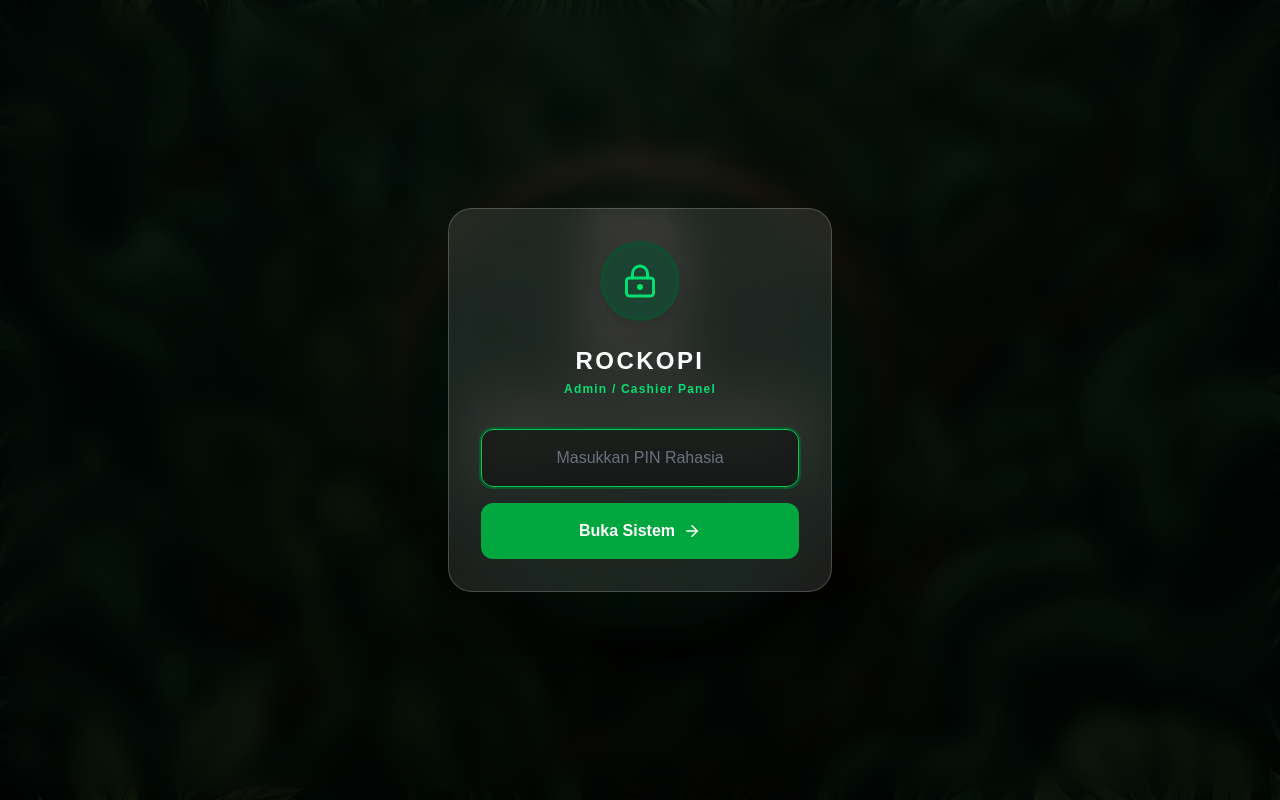
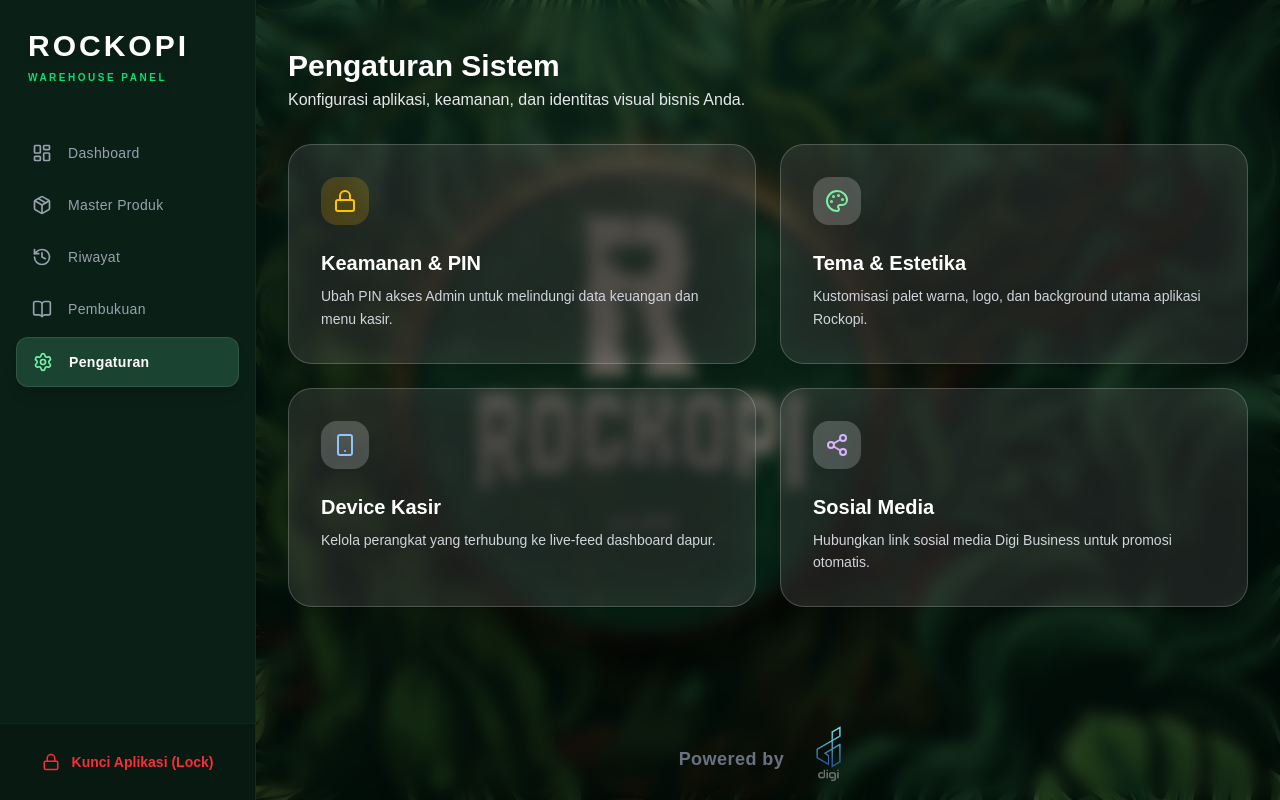
Before and after one commit to jacquilla/rockopi-app, a Next.js app: page /settings in a window 1280 px wide. Built offline with nearby package versions, Linux system fonts and the light colour scheme; no server answers; the database is empty.

Commit message:
update lagi

```diff
--- a/app/(admin)/layout.tsx
+++ b/app/(admin)/layout.tsx
@@ -1,221 +1,85 @@
 "use client";
 
-import { useState, useEffect } from "react";
 import Link from "next/link";
 import { usePathname } from "next/navigation";
 import {
   LayoutDashboard,
   Package,
-  ArrowLeftRight,
   History,
   BookOpen,
-  LockKeyhole,
-  ArrowRight,
   Settings,
+  Lock,
 } from "lucide-react";
-import "../globals.css";
 
-const menuItems = [
-  { name: "Dashboard", path: "/", icon: LayoutDashboard },
-  { name: "Master Produk", path: "/products", icon: Package },
-  { name: "In/Out Stok", path: "/transactions", icon: ArrowLeftRight },
-  { name: "Riwayat", path: "/logs", icon: History },
-  { name: "Pembukuan", path: "/finance", icon: BookOpen },
-  { name: "Pengaturan", path: "/settings", icon: Settings }, // MENU BARU
-];
-
-export default function RootLayout({
+export default function AdminLayout({
   children,
 }: {
   children: React.ReactNode;
 }) {
   const pathname = usePathname();
-  const isCustomerPage = pathname === "/order";
 
-  const [isAuthenticated, setIsAuthenticated] = useState(false);
-  const [pinCode, setPinCode] = useState("");
-  const [isChecking, setIsChecking] = useState(true);
-
-  useEffect(() => {
-    const loggedIn = sessionStorage.getItem("rockopi_auth_pin");
-    if (loggedIn === "true") {
-      setIsAuthenticated(true);
-    }
-    setIsChecking(false);
-  }, []);
-
-  const handleLogin = (e: React.FormEvent) => {
-    e.preventDefault();
-
-    // MENGAMBIL PIN DARI DATABASE LOKAL (DEFAULT: 123456 JIKA BELUM DISET)
-    const savedPin = localStorage.getItem("rockopi_admin_pin") || "123456";
-
-    if (pinCode === savedPin) {
-      setIsAuthenticated(true);
-      sessionStorage.setItem("rockopi_auth_pin", "true");
-    } else {
-      alert("Akses Ditolak! PIN yang Anda masukkan salah.");
-      setPinCode("");
-    }
-  };
-
-  if (isChecking) {
-    return (
-      <html lang="en">
-        <body className="bg-[#0a150f]"></body>
-      </html>
-    );
-  }
+  // DAFTAR MENU NAVBAR YANG SUDAH DIPERBAIKI
+  const menuItems = [
+    { name: "Dashboard", path: "/", icon: <LayoutDashboard size={20} /> },
+    { name: "Master Produk", path: "/products", icon: <Package size={20} /> },
+    // Menu "In/Out Stok" sudah Dihapus Sepenuhnya
+    // Menu "Riwayat" diarahkan ke "/transactions" dengan ikon History
+    { name: "Riwayat", path: "/transactions", icon: <History size={20} /> },
+    { name: "Pembukuan", path: "/finance", icon: <BookOpen size={20} /> },
+    { name: "Pengaturan", path: "/settings", icon: <Settings size={20} /> },
+  ];
 
   return (
-    <html lang="en">
-      <body className="bg-gray-50">
-        {!isCustomerPage && !isAuthenticated ? (
-          <div className="min-h-screen bg-[#0a150f] flex flex-col items-center justify-center p-4 bg-[url('/bg-rockopi.avif')] bg-cover bg-center">
-            <div className="absolute inset-0 bg-black/80 backdrop-blur-md z-0"></div>
-
-            <div className="relative z-10 w-full max-w-sm bg-white/10 backdrop-blur-xl p-8 rounded-3xl shadow-2xl border border-white/20 flex flex-col items-center text-center">
-              <div className="w-20 h-20 bg-[#1B4332] rounded-full flex items-center justify-center mb-6 shadow-lg border-4 border-green-900/50">
-                <LockKeyhole size={36} className="text-green-400" />
-              </div>
-
-              <h1 className="text-2xl font-black tracking-widest uppercase text-white mb-1">
+    <div className="flex h-screen bg-[#0a1f16] text-white overflow-hidden font-sans">
+      {/* PANEL SAMPING (SIDEBAR) */}
+      <aside className="w-64 bg-[#0a1f16] border-r border-white/5 flex flex-col shadow-2xl z-20 relative">
+        <div className="p-7">
+          <h1 className="text-3xl font-black tracking-widest text-white drop-shadow-md">
             ROCKOPI
           </h1>
-              <p className="text-xs tracking-widest text-green-400 font-bold mb-8">
-                Admin / Cashier Panel
-              </p>
-
-              <form onSubmit={handleLogin} className="w-full space-y-4">
-                <div>
-                  <input
-                    type="password"
-                    value={pinCode}
-                    onChange={(e) => setPinCode(e.target.value)}
-                    placeholder="Masukkan PIN Rahasia"
-                    className="w-full bg-black/40 text-white text-center tracking-[0.5em] font-bold p-4 rounded-xl border border-white/10 focus:border-green-500 focus:ring-2 focus:ring-green-900 outline-none transition-all placeholder:tracking-normal placeholder:font-normal placeholder:text-gray-500"
-                    maxLength={10} // Disesuaikan barangkali owner mau PIN panjang
-                    autoFocus
-                  />
-                </div>
-                <button
-                  type="submit"
-                  className="w-full bg-green-600 hover:bg-green-500 text-white font-bold py-4 rounded-xl transition-transform active:scale-95 flex items-center justify-center gap-2"
-                >
-                  Buka Sistem <ArrowRight size={18} />
-                </button>
-              </form>
-            </div>
-          </div>
-        ) : (
-          <div className="flex h-screen overflow-hidden">
-            {/* SIDEBAR DESKTOP */}
-            {!isCustomerPage && (
-              <aside className="hidden md:flex flex-col w-64 bg-[#0a150f] text-white border-r border-gray-800 transition-all">
-                <div className="p-6 border-b border-gray-800 flex flex-col items-center justify-center bg-black/20">
-                  <img
-                    src="/logo.png"
-                    alt="Logo Rockopi"
-                    className="h-10 object-contain drop-shadow-xl mb-1"
-                  />
-                  <p className="text-[10px] tracking-[0.2em] text-green-400 font-bold uppercase">
-                    Warehouse Panel
+          <p className="text-[10px] font-bold text-green-400 tracking-[0.25em] mt-1.5">
+            WAREHOUSE PANEL
           </p>
         </div>
 
-                <nav className="flex-1 py-6 px-4 space-y-2 overflow-y-auto">
+        <nav className="flex-1 px-4 py-4 space-y-2 overflow-y-auto">
           {menuItems.map((item) => {
+            // Mengecek apakah menu ini sedang aktif/dibuka
             const isActive = pathname === item.path;
-                    const Icon = item.icon;
+
             return (
-                      <Link
-                        key={item.name}
-                        href={item.path}
-                        className={`flex items-center gap-4 px-4 py-3 rounded-xl transition-all duration-200 ${
+              <Link key={item.name} href={item.path}>
+                <div
+                  className={`flex items-center gap-4 px-4 py-3.5 rounded-xl transition-all cursor-pointer mb-1 ${
                     isActive
-                            ? "bg-[#1B4332] text-white font-bold shadow-lg"
-                            : "text-gray-400 hover:bg-white/5 hover:text-white"
+                      ? "bg-[#1B4332] text-white font-bold shadow-lg border border-white/10"
+                      : "text-gray-400 hover:text-white hover:bg-white/5 font-medium"
                   }`}
                 >
-                        <Icon size={20} />
-                        {item.name}
+                  <span
+                    className={`${isActive ? "text-green-300" : "text-gray-400"}`}
+                  >
+                    {item.icon}
+                  </span>
+                  <span className="text-sm tracking-wide">{item.name}</span>
+                </div>
               </Link>
             );
           })}
         </nav>
 
-                <div className="p-4 border-t border-gray-800">
-                  <button
-                    onClick={() => {
-                      sessionStorage.removeItem("rockopi_auth_pin");
-                      window.location.reload();
-                    }}
-                    className="w-full py-2 text-xs font-bold text-red-400 hover:text-white hover:bg-red-900/50 rounded-lg transition-colors"
-                  >
-                    Kunci Aplikasi (Lock)
+        {/* TOMBOL KUNCI APLIKASI DI BAWAH */}
+        <div className="p-4 border-t border-white/5 bg-black/20">
+          <button className="flex items-center justify-center gap-3 text-red-500 hover:text-red-400 hover:bg-red-500/10 px-4 py-3 w-full rounded-xl text-sm font-bold transition-colors">
+            <Lock size={18} /> Kunci Aplikasi (Lock)
           </button>
         </div>
       </aside>
-            )}
 
-            {/* KONTEN UTAMA */}
-            <main
-              className={`flex-1 overflow-y-auto ${!isCustomerPage ? "pb-20 md:pb-0" : ""}`}
-            >
-              {!isCustomerPage && (
-                <div className="md:hidden bg-[#0a150f] text-white p-4 flex items-center justify-between border-b border-gray-800 sticky top-0 z-40">
-                  <img
-                    src="/logo.png"
-                    alt="Logo Rockopi"
-                    className="h-6 object-contain"
-                  />
-                  <button
-                    onClick={() => {
-                      sessionStorage.removeItem("rockopi_auth_pin");
-                      window.location.reload();
-                    }}
-                    className="text-[10px] bg-red-900/80 px-2 py-1 rounded-md font-bold text-red-200 active:scale-95"
-                  >
-                    LOCK
-                  </button>
+      {/* AREA KONTEN UTAMA */}
+      <main className="flex-1 overflow-y-auto relative bg-[#0a1f16]">
+        {children}
+      </main>
     </div>
-              )}
-              <div className={!isCustomerPage ? "p-4 md:p-8" : ""}>
-                {children}
-              </div>
-            </main>
-
-            {/* FLOATING BOTTOM NAVIGATION (MOBILE) */}
-            {!isCustomerPage && (
-              <nav className="md:hidden fixed bottom-0 left-0 right-0 bg-[#0a150f] text-gray-400 border-t border-gray-800 z-50 flex justify-around items-center h-16 pb-safe shadow-[0_-10px_20px_rgba(0,0,0,0.2)]">
-                {menuItems.map((item) => {
-                  const isActive = pathname === item.path;
-                  const Icon = item.icon;
-
-                  let shortName = item.name;
-                  if (item.name === "Master Produk") shortName = "Produk";
-                  if (item.name === "In/Out Stok") shortName = "Stok";
-
-                  return (
-                    <Link
-                      key={item.name}
-                      href={item.path}
-                      className={`flex flex-col items-center justify-center w-full h-full space-y-1 transition-colors ${
-                        isActive
-                          ? "text-green-400"
-                          : "hover:text-gray-200 active:text-white"
-                      }`}
-                    >
-                      <Icon size={20} />
-                      <span className="text-[10px] font-bold">{shortName}</span>
-                    </Link>
-                  );
-                })}
-              </nav>
-            )}
-          </div>
-        )}
-      </body>
-    </html>
   );
 }
--- a/app/(admin)/settings/page.tsx
+++ b/app/(admin)/settings/page.tsx
@@ -1,24 +1,88 @@
 "use client";
 
-import { useState } from "react";
-import { Palette, Smartphone, Share2, Lock, KeyRound, X } from "lucide-react";
+import { useState, useEffect } from "react";
+import { supabase } from "../../../lib/supabase";
+import {
+  Palette,
+  Smartphone,
+  Share2,
+  Lock,
+  KeyRound,
+  X,
+  Loader2,
+} from "lucide-react";
 import PoweredByFooter from "../../../components/PoweredByFooter";
 
+export const dynamic = "force-dynamic";
+
 export default function SettingsPage() {
-  // State untuk mengontrol pop-up Ganti PIN
   const [isPinModalOpen, setIsPinModalOpen] = useState(false);
   const [oldPin, setOldPin] = useState("");
   const [newPin, setNewPin] = useState("");
+  const [isSaving, setIsSaving] = useState(false);
 
-  const handleSavePin = (e: React.FormEvent) => {
+  // State untuk menyimpan PIN asli dari database
+  const [cachedDbPin, setCachedDbPin] = useState("");
+
+  // Ambil data PIN aktif dari Supabase saat halaman dibuka
+  const fetchCurrentPin = async () => {
+    try {
+      const { data, error } = await supabase
+        .from("admin_settings")
+        .select("value")
+        .eq("key", "admin_pin")
+        .single();
+
+      if (error) throw error;
+      if (data) setCachedDbPin(data.value);
+    } catch (err) {
+      console.error("Gagal memuat konfigurasi PIN keamanan:", err);
+    }
+  };
+
+  useEffect(() => {
+    fetchCurrentPin();
+  }, []);
+
+  const handleSavePin = async (e: React.FormEvent) => {
     e.preventDefault();
-    // Di sini nanti kita sambungkan dengan sistem Auth Supabase
-    alert(
-      "Berhasil! Konfigurasi PIN baru telah disiapkan untuk dihubungkan ke database.",
-    );
-    setIsPinModalOpen(false);
-    setOldPin("");
-    setNewPin("");
+    if (oldPin.length !== 6 || newPin.length !== 6) {
+      alert("PIN harus berekstensi 6 digit angka penuh!");
+      return;
+    }
+
+    // VERIFIKASI: Cek apakah input PIN lama sesuai dengan yang di database
+    if (oldPin !== cachedDbPin) {
+      alert(
+        "Gagal! PIN lama yang Anda masukkan salah. Sistem menolak perubahan.",
+      );
+      return;
+    }
+
+    setIsSaving(true);
+    try {
+      // EKSEKUSI UPDATE: Kirim PIN baru ke Cloud Supabase
+      const { error } = await supabase
+        .from("admin_settings")
+        .update({ value: newPin })
+        .eq("key", "admin_pin");
+
+      if (error) throw error;
+
+      alert(
+        "Luar biasa! PIN Akses Admin Rockopi berhasil diperbarui di database cloud.",
+      );
+      setIsPinModalOpen(false);
+      setOldPin("");
+      setNewPin("");
+
+      // Ambil ulang data PIN terbaru agar memori lokal ter-update
+      fetchCurrentPin();
+    } catch (err: any) {
+      alert(`Gagal memperbarui database: ${err.message}`);
+    } finally {
+      setIsSaving(false);
+    }
   };
 
   return (
@@ -26,14 +90,17 @@
       {/* MODAL GANTI PIN (GLASSMORPHISM) */}
       {isPinModalOpen && (
         <div className="fixed inset-0 z-[100] flex items-center justify-center bg-black/60 backdrop-blur-sm p-4">
-          <div className="bg-white/10 backdrop-blur-2xl w-full max-w-md rounded-3xl shadow-2xl border border-white/20 overflow-hidden flex flex-col transform transition-all">
+          <div className="bg-white/10 backdrop-blur-2xl w-full max-w-md rounded-3xl shadow-2xl border border-white/20 overflow-hidden flex flex-col">
             <div className="p-5 border-b border-white/10 flex justify-between items-center bg-black/40">
               <h3 className="text-xl font-bold flex items-center gap-2">
                 <KeyRound className="text-yellow-400" /> Ganti PIN Akses
               </h3>
               <button
-                onClick={() => setIsPinModalOpen(false)}
-                className="text-white/60 hover:text-white bg-white/10 p-2 rounded-full transition-all active:scale-95"
+                onClick={() => {
+                  if (!isSaving) setIsPinModalOpen(false);
+                }}
+                className="text-white/60 hover:text-white bg-white/10 p-2 rounded-full transition-all"
+                disabled={isSaving}
               >
                 <X size={18} />
               </button>
@@ -48,9 +115,10 @@
                   type="password"
                   maxLength={6}
                   value={oldPin}
-                  onChange={(e) => setOldPin(e.target.value)}
-                  placeholder="Masukkan 6 digit PIN lama"
+                  onChange={(e) => setOldPin(e.target.value.replace(/\D/g, ""))} // Hanya menerima angka
+                  placeholder="------"
                   className="w-full bg-black/40 text-white font-bold px-4 py-3.5 rounded-xl border border-white/10 focus:border-yellow-400 outline-none transition-all text-center tracking-[0.5em] text-lg"
+                  disabled={isSaving}
                   required
                 />
               </div>
@@ -63,18 +131,27 @@
                   type="password"
                   maxLength={6}
                   value={newPin}
-                  onChange={(e) => setNewPin(e.target.value)}
-                  placeholder="Masukkan 6 digit PIN baru"
+                  onChange={(e) => setNewPin(e.target.value.replace(/\D/g, ""))} // Hanya menerima angka
+                  placeholder="------"
                   className="w-full bg-black/40 text-white font-bold px-4 py-3.5 rounded-xl border border-white/10 focus:border-yellow-400 outline-none transition-all text-center tracking-[0.5em] text-lg"
+                  disabled={isSaving}
                   required
                 />
               </div>
 
               <button
                 type="submit"
-                className="w-full mt-2 bg-yellow-500 hover:bg-yellow-600 text-black font-black py-3.5 rounded-xl transition-all shadow-lg active:scale-95 text-sm"
+                disabled={isSaving}
+                className="w-full mt-2 bg-yellow-500 hover:bg-yellow-600 disabled:bg-gray-600 text-black font-black py-3.5 rounded-xl transition-all shadow-lg active:scale-95 text-sm flex items-center justify-center gap-2"
               >
-                SIMPAN PIN BARU
+                {isSaving ? (
+                  <>
+                    <Loader2 className="animate-spin" size={18} /> Menyimpan ke
+                    Cloud...
+                  </>
+                ) : (
+                  "SIMPAN PIN BARU"
+                )}
               </button>
             </form>
           </div>
@@ -93,11 +170,12 @@
             </p>
           </header>
 
-          {/* GRID TILE: Diubah menjadi 2 kolom di tablet/laptop agar 4 kotak tampil rapi dan proporsional */}
           <div className="grid grid-cols-1 md:grid-cols-2 gap-6">
-            {/* TILE 1: KEAMANAN & PIN (BARU) */}
             <div
-              onClick={() => setIsPinModalOpen(true)}
+              onClick={() => {
+                if (cachedDbPin) setIsPinModalOpen(true);
+                else alert("Sistem sedang menyinkronkan data keamanan...");
+              }}
               className="bg-white/10 backdrop-blur-xl p-8 rounded-3xl border border-white/20 hover:bg-white/15 transition-all cursor-pointer group shadow-xl"
             >
               <div className="w-12 h-12 bg-yellow-500/20 rounded-2xl flex items-center justify-center mb-6 text-yellow-400 group-hover:scale-110 transition-transform">
```
Also changed, not shown: vercel.json (added). Lines whose indentation alone changed are shown as unchanged.
